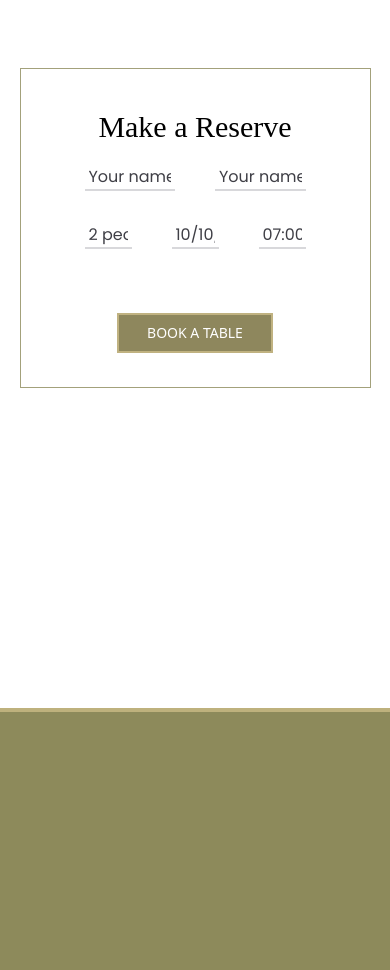
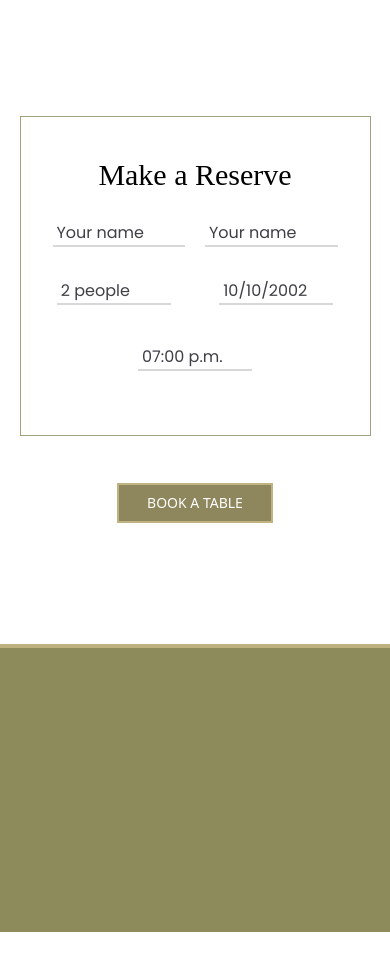
Before and after one commit to luigyy/pizza-restaurant, a React (Vite) app: page / in a window 390 px wide. Shown: the part 10964-11934 px from the top of the page. After the commit the page ends 11896 px from the top, so only its background shows below. Built offline with nearby package versions, Linux system fonts and the light colour scheme; a web font is replaced by a local one.

Commit message:
added responsiveness for reservation form

```diff
--- a/src/components/Footer.tsx
+++ b/src/components/Footer.tsx
@@ -4,7 +4,7 @@ interface FooterProps {}
 
 const Footer: React.FC<FooterProps> = ({}) => {
   return (
-    <div className="bg-[#8d8a5b] h-72 mt-80 border-t-4 border-[#beb17d]"></div>
+    <div className="bg-[#8d8a5b] h-72 md:mt-80 mt-52 border-t-4 border-[#beb17d]"></div>
   );
 };
 
--- a/src/pages/ReservationForm.tsx
+++ b/src/pages/ReservationForm.tsx
@@ -4,12 +4,12 @@ interface ReservationFormProps {}
 
 const ReservationForm: React.FC<ReservationFormProps> = ({}) => {
   return (
-    <div className="border border-[#8d8a5b]/80 md:w-[70%] w-[90%] mt-20 mx-auto md:h-80 h-80 px-16">
+    <div className="border border-[#8d8a5b]/80 md:w-[70%] w-[90%] mt-32 md:mt-20 mx-auto md:h-80 h-80 md:px-16  px-8">
       <h1 className="font-[Gazeta] text-center text-3xl pt-10">
         Make a Reserve
       </h1>
 
-      <div className="flex gap-10 justify-center font-display pt-5 ">
+      <div className="flex md:gap-10 gap-5 justify-center font-display md:pt-5 pt-7">
         <input
           type="text"
           value="Your name"
@@ -22,25 +22,25 @@ const ReservationForm: React.FC<ReservationFormProps> = ({}) => {
         />
       </div>
 
-      <div className="flex gap-10 justify-center font-display pt-8 ">
+      <div className="flex flex-wrap md:flex-nowrap  gap-10 md:justify-center justify-around font-display pt-8 ">
         <input
           type="text"
           value="2 people"
-          className="w-1/3 border-b-2 border-zinc-300/90 px-1 text-zinc-700 "
+          className="md:w-1/3 w-[40%]  border-b-2 border-zinc-300/90 px-1 text-zinc-700 "
         />
         <input
           type="text"
           value="10/10/2002"
-          className="w-1/3 border-b-2 border-zinc-300/90 px-1 text-zinc-700"
+          className="md:w-1/3 w-[40%]  border-b-2 border-zinc-300/90 px-1 text-zinc-700"
         />
         <input
           type="text"
           value="07:00 p.m."
-          className="w-1/3 border-b-2 border-zinc-300/90 px-1 text-zinc-700"
+          className="md:w-1/3 w-[40%]  border-b-2 border-zinc-300/90 px-1 text-zinc-700"
         />
       </div>
-      <div className="flex justify-center mx-auto pt-16 items-center">
-        <button className=" bg-[#8e875d] uppercase text-white py-2 px-7  text-sm border-2 border-[#c0b281] ">
+      <div className="flex justify-center mx-auto md:pt-16 pt-28 items-center">
+        <button className=" bg-[#8e875d] uppercase text-white py-2 px-7 text-sm border-2 border-[#c0b281] ">
           Book a table
         </button>
       </div>
```
